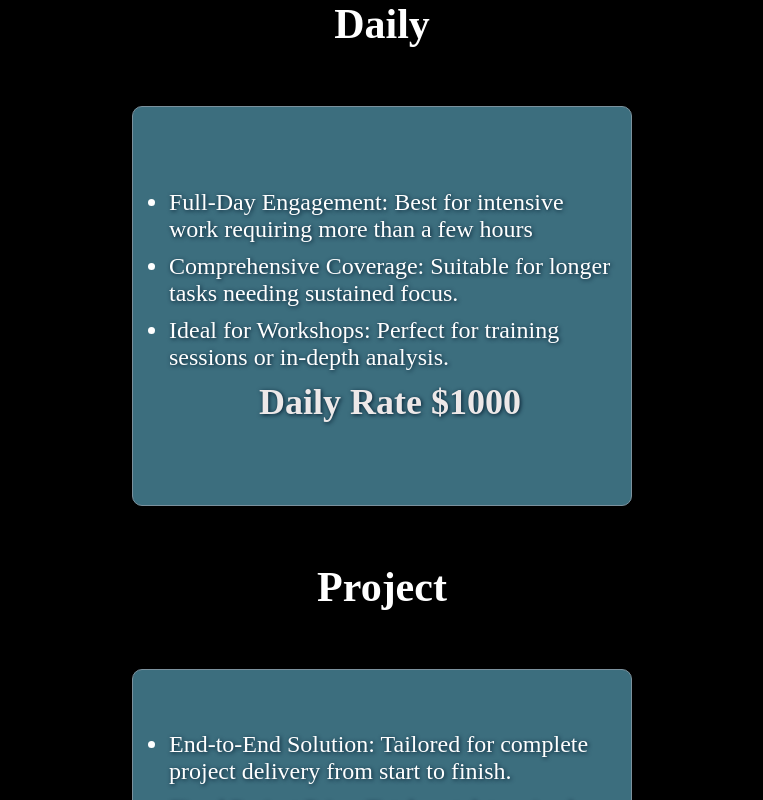
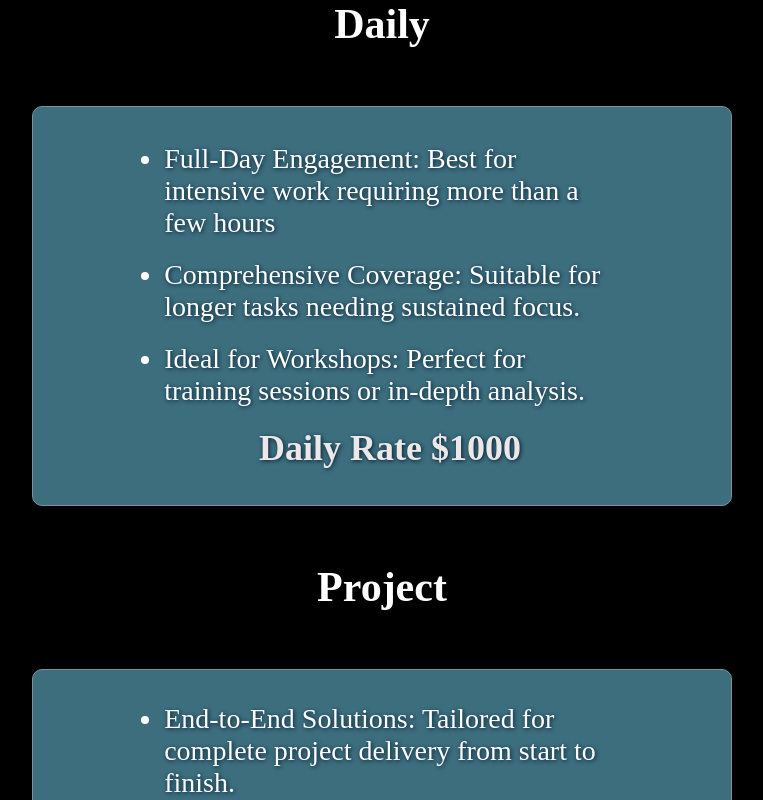
Before and after one commit to NuminousCode/web-services, a Next.js app: page / in a window 1280 px wide. Shown: the part 1420-2220 px from the top of the page, without its empty margins (258-1021 px from the left). Built offline with nearby package versions, Linux system fonts and the light colour scheme; no server answers; a web font is replaced by a local one.

Commit message:
Cards tablet view additions

```diff
--- a/components/Header.jsx
+++ b/components/Header.jsx
@@ -5,7 +5,7 @@ const Header = () => {
   const labelContact = "Contact Me Now"
   return (
     <div className = {styles.containerMain}>
-      <div className = {styles.title}> Magis Web Services</div>
+      <div className = {styles.title}> Magis <br className = {styles.break}/>Web Services</div>
       <div className = {styles.buttonWrapper}><Button className = {styles.button} label={labelContact}/></div>
     </div>
   )
--- a/data/cards.json
+++ b/data/cards.json
@@ -15,7 +15,7 @@
 
     ],
         "Card3":[
-        "End-to-End Solution: Tailored for complete project delivery from start to finish.",
+        "End-to-End Solutions: Tailored for complete project delivery from start to finish.",
         "Fixed Project Price: Total cost determined upfront based on project scope.",
         "Holistic Approach: Inclusive of all aspects of the project, ensuring thorough execution",
         "Custom Price Depending on Project"
--- a/styles/Card.module.css
+++ b/styles/Card.module.css
@@ -3,7 +3,7 @@
     width: 80%;
     max-width: 450px;
     border: solid #7B919D 1px;
-    padding: 20px;
+    padding: 10% 5%;
     background-color: rgba(121, 219, 251, .5);
     border-radius: 10px;
 }
@@ -19,21 +19,35 @@
     text-shadow: 1px 1px 4px #051d30;
 }
 .list {
+    /* border: solid red 1px; */
+    display: flex;
+    flex-direction: column;
+    justify-content: space-between;
     margin-left: 1rem;
+    /* height: 200px; */
 }
 
 .listItem {
-margin: 10px 0;
-text-shadow: 1px 1px 4px #051d30;
+    text-shadow: 1px 1px 4px #051d30;
+    margin: 10px 0;
+    font-size: 20px;
 }
 
 @media(min-width: 550px){
     .containerCard{
         display: flex;
         flex-direction: column;
-        justify-content: space-evenly;
+        justify-content: space-around;
         font-size: 20px;
         min-height: 400px;
+        padding: 5%;
+    }
+    .list {
+        /* border: solid red 1px; */
+        display: flex;
+        flex-direction: column;
+        justify-content: space-between;
+        margin-left: 1rem;
     }
 }
 @media(min-width: 750px){
@@ -41,7 +55,24 @@ text-shadow: 1px 1px 4px #051d30;
         max-width: 500px;
         font-size: 24px;
     }
+    .listItem {
+        font-size: 24px;
+    }
     .list :nth-child(4){
         font-size: 36px;
     }
 }
+@media(min-width: 1000px){
+    .containerCard{
+        max-width: 700px;
+        font-size: 28px;
+        /* height: 500px; */
+        padding: 2% 10%;
+    }
+    .list :nth-child(4){
+        font-size: 36px;
+    }
+    .listItem {
+        font-size: 28px;
+    }
+}
--- a/styles/Header.module.css
+++ b/styles/Header.module.css
@@ -8,6 +8,10 @@
     text-align: center;
     z-index: 2;
     font-family: 'Technovier Bold';
+}
+
+.break{
+    display: none;
 }
 
 .buttonWrapper{
@@ -23,6 +27,7 @@
     }
 }
 @media(min-width: 750px){
+
     .containerMain{
         /* border: solid red 1px; */
         margin-top: 5%;
@@ -34,9 +39,9 @@
         max-width: 1200px;
     }
     .title{
-        /* border: solid blue 1px; */
+        font-size: 48px;
         text-align: start;
-        width: 70%;
+        width: 100%;
     }
     .buttonWrapper{
         display: flex;
@@ -48,10 +53,17 @@
     .containerMain{
         margin-top: 5%;
     }
+    .break{
+        display: block;
+    }
 
 }
 @media(min-width: 1200px){
     .title{
         font-size: 58px
     }
+    .break{
+        display: none;
+    }
+
 }
```
